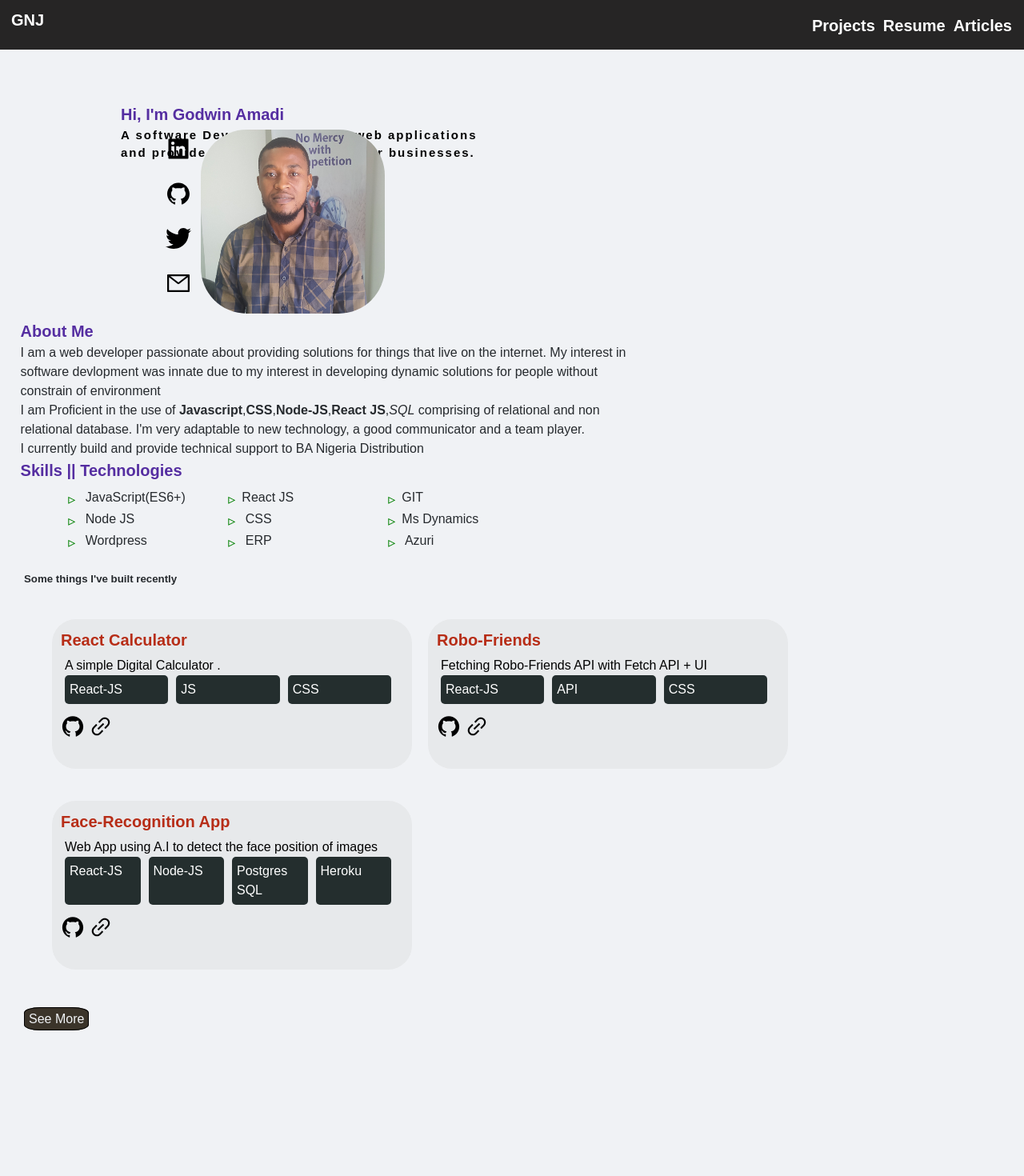
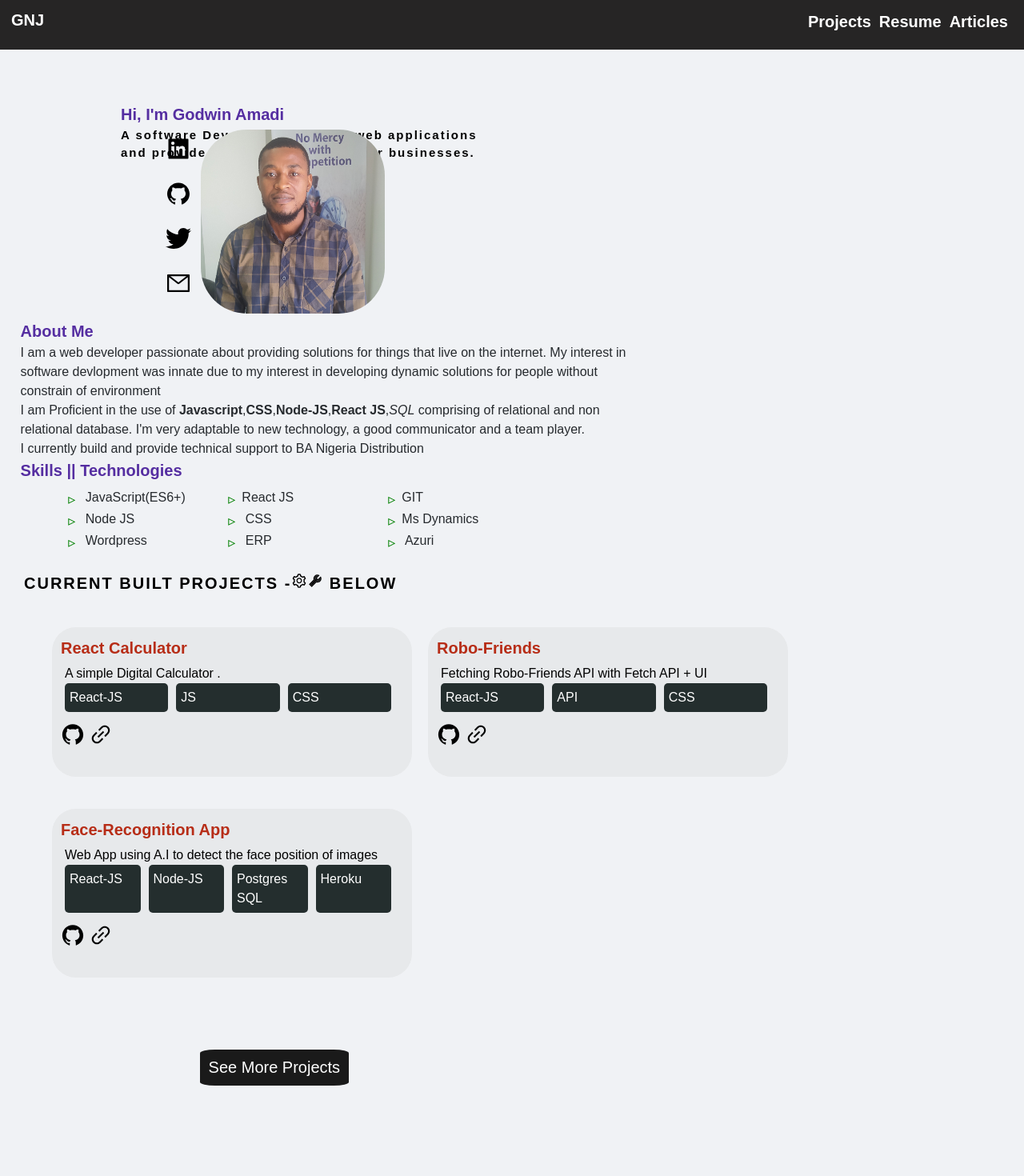
Before and after one commit to Godwin-NJ/gnj-portfolio, a React (Create React App) app: page / in a window 1280 px wide. Shown: the top 1470 px of the page at 80% size. Built offline with nearby package versions, Linux system fonts and the light colour scheme.

Commit message:
mobile ui

```diff
--- a/src/component/BuiltRecent.js
+++ b/src/component/BuiltRecent.js
@@ -1,21 +1,22 @@
 // import {  Card, CardText,CardTitle,CardActions} from 'react-mdl';
-import { AiFillGithub, AiOutlineLink, AiOutlineFolder } from "react-icons/ai";
+import {
+  AiFillGithub,
+  AiOutlineLink,
+  AiOutlineFolder,
+  AiTwotoneTool,
+  AiOutlineSetting,
+} from "react-icons/ai";
 import { Link } from "react-router-dom";
 
 const Built = () => {
   return (
     <div className="prjtTemp">
       {/* <div className="cardLayout"> */}
-      <h5>Some things I've built recently</h5>
-      <div
-      // className="houseDiv"
-      // style={{
-      //   overflowY: "scroll",
-      //   border: "1px solid black",
-      //   height: "500px",
-      //   padding: "20px",
-      // }}
-      >
+      <h5>
+        CURRENT BUILT PROJECTS -<AiOutlineSetting />
+        <AiTwotoneTool /> BELOW
+      </h5>
+      <div>
         <ul className="cardLayout">
           {/* <ul className="project-grid"> */}
           {/* project one  */}
@@ -167,9 +168,11 @@ const Built = () => {
         </ul>
       </div>
       {/* <button style={{marginTop:'5%'}} >See More</button> */}
-      <Link className="btnProject" to="/projects">
-        See More
-      </Link>
+      <button className="btnProject">
+        <Link to="/projects" style={{ textDecoration: "none", color: "white" }}>
+          See More Projects
+        </Link>
+      </button>
     </div>
   );
 };
--- a/src/component/NavHome.js
+++ b/src/component/NavHome.js
@@ -18,7 +18,7 @@ const NavHome = ({ navToggle, isNavOpen }) => {
               <AiOutlineAlignLeft />
             </a>
           </button>
-          <nav className={`navInfo ${isNavOpen ? "" : "showNav"}`}>
+          <nav className={`${isNavOpen ? "navInfo showNav" : "navInfo"}`}>
             {/* <Link className="navAnker navbar-brand" to="/about"></Link> */}
             <Link className="navAnker" to="/projects">
               Projects
--- a/src/index.css
+++ b/src/index.css
@@ -34,6 +34,11 @@ h4 {
 h6 {
   color: black;
   font-size: 15px;
+  letter-spacing: 2px;
+}
+h5 {
+  color: black;
+  font-size: 20px;
   letter-spacing: 2px;
 }
 .about1 {
@@ -110,6 +115,11 @@ main.relativeToNav {
 .navInfo {
   display: flex;
   flex-direction: column;
+  overflow: hidden;
+  height: 0px;
+}
+.showNav {
+  height: 7rem;
 }
 .navAnker {
   text-decoration: none;
@@ -122,9 +132,7 @@ main.relativeToNav {
   background-color: #feffff;
   color: black;
 }
-.showNav {
-  display: none;
-}
+
 .circular-image {
   /* display: block; */
   /* margin: auto; */
@@ -136,14 +144,16 @@ main.relativeToNav {
 }
 
 .btnProject {
-  margin-top: 2%;
+  margin-top: 5vh;
+  font-size: 20px;
+  border: 1px solid black;
+  padding: 10px;
   text-decoration: none;
-  color: black;
-  border: 1px solid black;
-  padding: 5px;
-  border-radius: 25%;
-  background-color: rgb(59, 52, 42);
-  color: #f0f2f5;
+  border-radius: 10%;
+  border-color: transparent;
+  background-color: rgb(26 26 26);
+  color: #f6f7f9;
+  margin-left: 18%;
 }
 
 .about {
@@ -340,7 +350,7 @@ footer {
   left: 0px;
   margin-top: 20%;
   height: 20vh;
-  padding: 10px;
+  /* padding: 10px; */
 }
 
 /* to make horizontal scroll enabled for small devices */
@@ -364,10 +374,13 @@ footer {
 
 /* Tablet-reponsive design */
 @media (min-width: 768px) {
-  .showNav {
-    display: flex;
+  .navInfo {
+    height: auto !important;
+    overflow: visible;
     flex-direction: row;
+    margin-top: -10px;
     justify-content: flex-end;
+    padding: 5px;
   }
   .icon {
     display: none;
@@ -400,7 +413,7 @@ footer {
     row-gap: 10px;
   }
   .profileAbout {
-    width: 80%;
+    width: 85%;
     /* margin-left: 2.5%; */
   }
 
```
